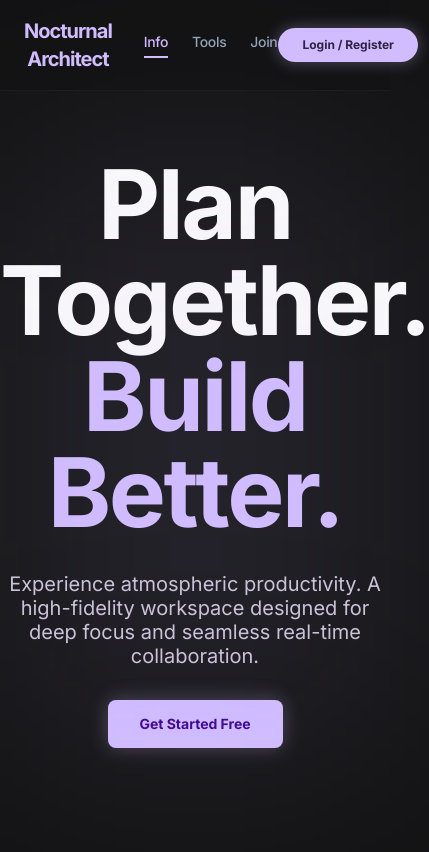
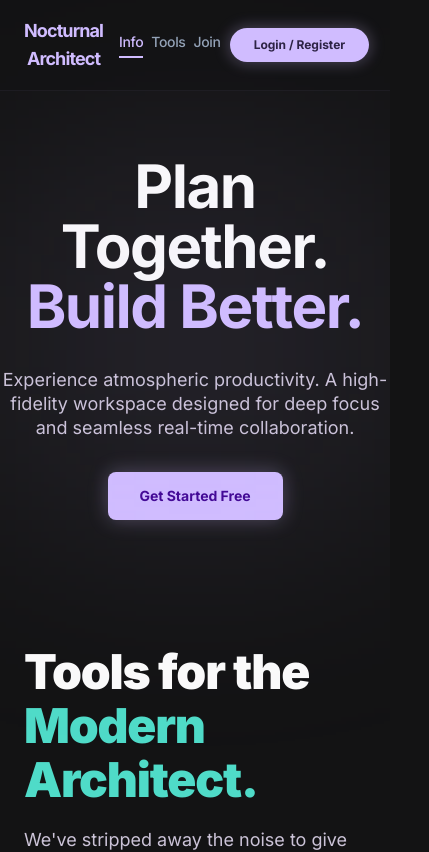
Before and after one commit to lvd536/nocturnal_architect, a Next.js app: page / in a window 390 px wide. Shown: the top 852 px of the page, 429 px wide, since content can reach past the window. Built offline with nearby package versions, Linux system fonts and the light colour scheme; no server answers.

Commit message:
- feat: landing adaptive

```diff
--- a/components/Landing/LandingInfo.tsx
+++ b/components/Landing/LandingInfo.tsx
@@ -4,11 +4,11 @@ export default function LandingInfo() {
     return (
         <div className="relative rounded-full mt-39" id="info">
             <div className="absolute top-0 left-0 w-full h-full bg-[rgba(208,188,255,0.10)] blur-[120px]" />
-            <div className="font-bold text-8xl tracking-tight">
+            <div className="font-bold text-6xl lg:text-8xl tracking-tight">
                 <p>Plan Together.</p>
                 <p className="text-[#d0bcff]">Build Better.</p>
             </div>
-            <p className="text-[20px] leading-6 text-center text-[#cbc3d7] my-8">
+            <p className="text-[18px] lg:text-[20px] leading-6 text-center text-[#cbc3d7] my-8">
                 Experience atmospheric productivity. A high-fidelity workspace
                 designed for deep focus and seamless real-time collaboration.
             </p>
--- a/components/Landing/LandingNavBar.tsx
+++ b/components/Landing/LandingNavBar.tsx
@@ -60,13 +60,13 @@ export default function LandingNavBar() {
 
     return (
         <div className="fixed top-0 left-0 flex px-6 py-4.25 justify-between items-center border-b border-b-[rgba(73,68,84,0.20)] bg-[rgba(19,19,20,0.60)] shadow-[020px40px-15pxrgba(208,188,255,0.08)] w-full z-99">
-            <div className="flex items-center gap-8 w-fit">
+            <div className="flex items-center gap-4 md:gap-8 w-fit">
                 <div className="flex flex-col items-start w-fit">
-                    <p className="text-[#d0bcff] text-xl font-bold leading-7 left-0 top-0 tracking-[-0.05em]">
+                    <p className="text-[#d0bcff] text-lg md:text-xl font-bold leading-7 left-0 top-0 tracking-[-0.05em]">
                         Nocturnal Architect
                     </p>
                 </div>
-                <div className="flex items-center gap-6 w-fit">
+                <div className="flex items-center gap-2 md:gap-6 w-fit">
                     <div className={wrapperClass("#info")}>
                         <a
                             href="#info"
@@ -93,7 +93,7 @@ export default function LandingNavBar() {
                     </div>
                 </div>
             </div>
-            <div className="flex items-center gap-4 w-fit">
+            <div className="flex items-center gap-4 max-sm:ml-2 w-fit">
                 {user ? (
                     <DropdownMenu>
                         <DropdownMenuTrigger asChild>
```
